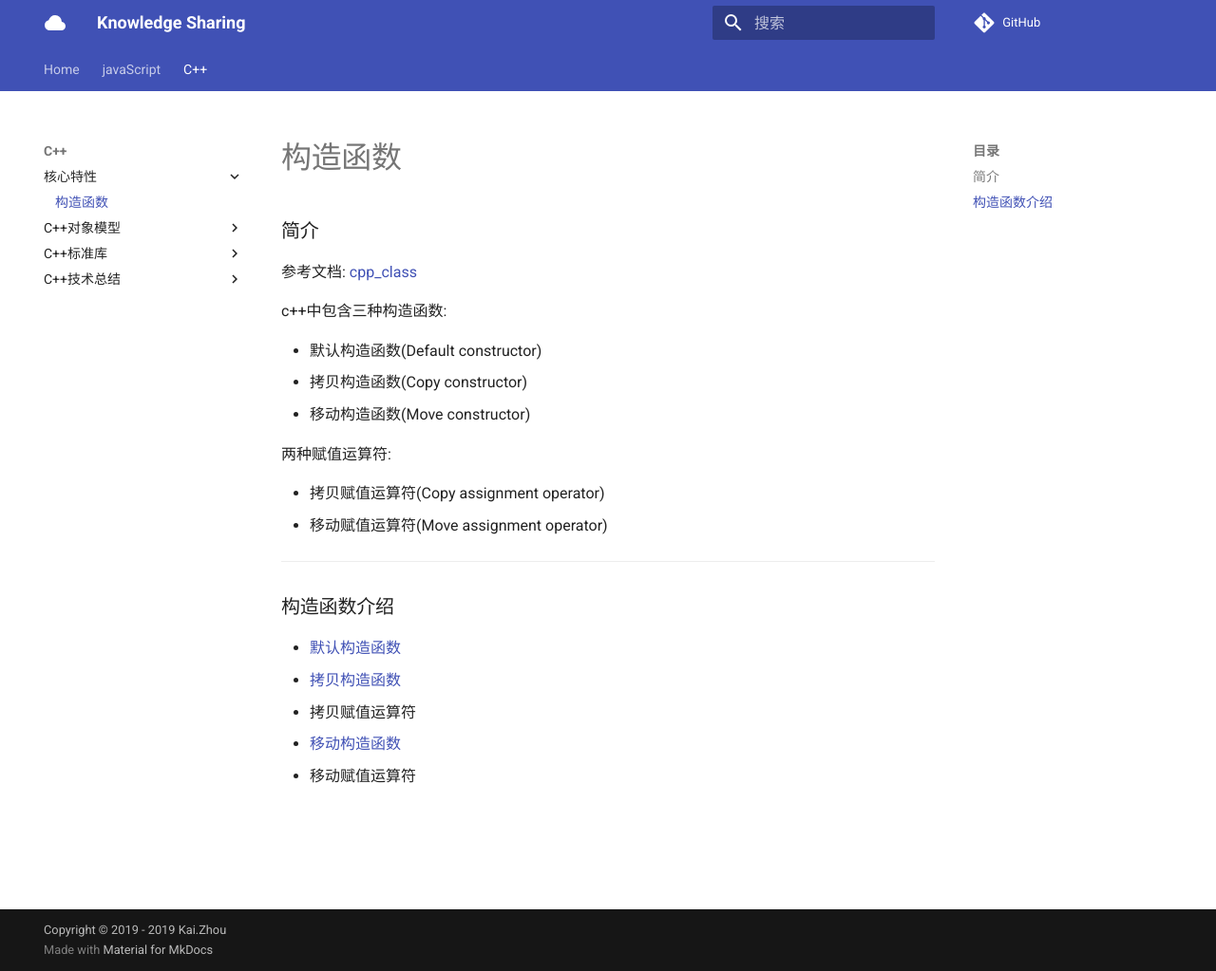
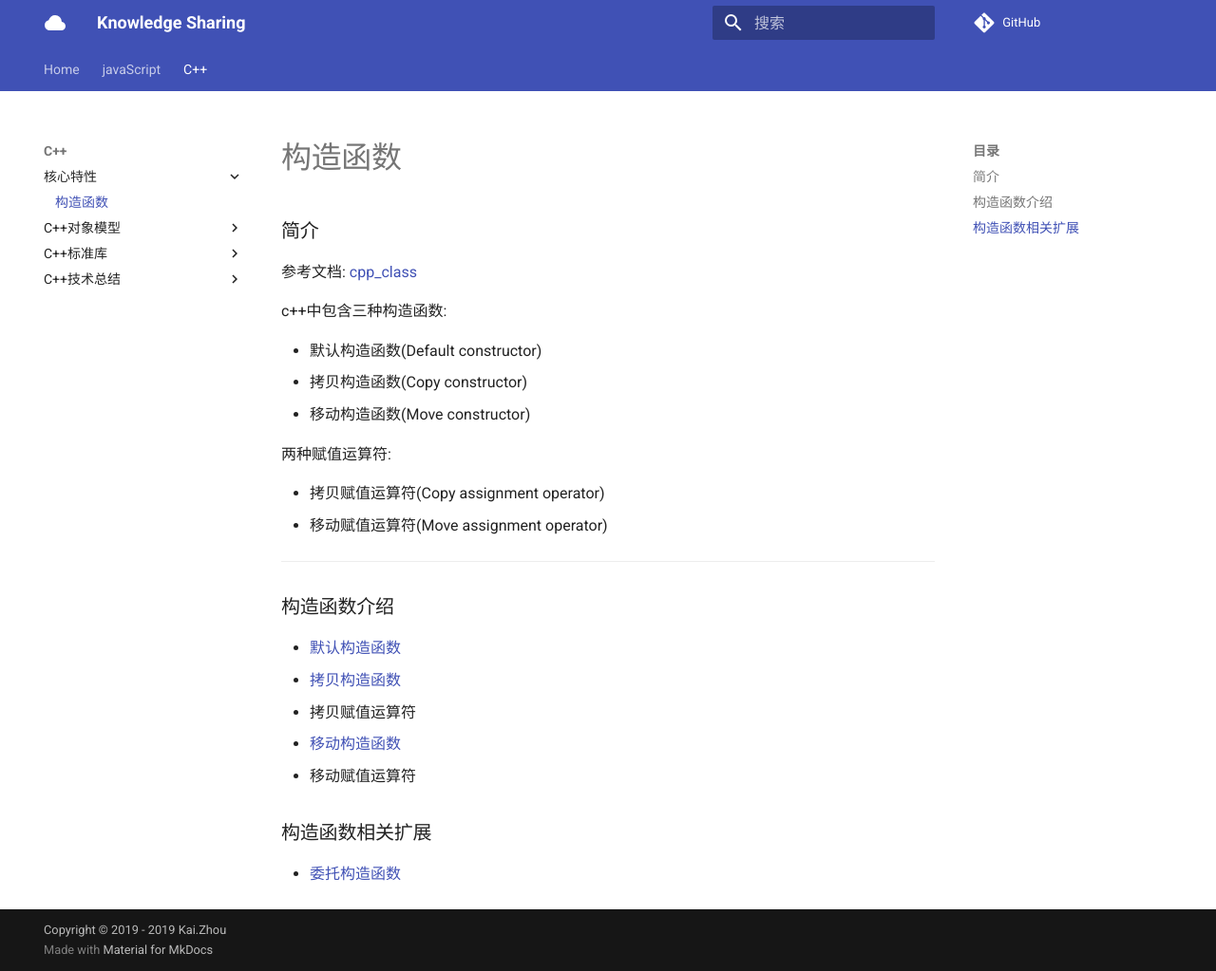
Before and after one commit to zhoukaidev/ks_blog, an MkDocs documentation site: the page built from docs/C++/coreFeature/specialMemberFunction/constructor.md, in a window 1280 px wide and 1023 px high. Shown: the whole window at 95% size. Built offline with MkDocs 1.6.1 and Material for MkDocs 9.7.7, drawn with Linux system fonts in a browser that asks for light colours; comment, search, counter and statistics services are not loaded.

Commit message:
Add link to delegating_contructor in constructor

```diff
--- a/docs/C++/coreFeature/specialMemberFunction/constructor.md
+++ b/docs/C++/coreFeature/specialMemberFunction/constructor.md
@@ -23,6 +23,10 @@ c++中包含三种构造函数:
 * [移动构造函数][moveConstructor]
 * 移动赋值运算符
 
+### 构造函数相关扩展
+
+* [委托构造函数](delegating_constructor.md)
+
 [referenceManual]:https://en.cppreference.com/w/cpp/language/classes
 [defaultConstructor]:default_constructor.md
 [copyConstructor]:copy_constructor.md
```
